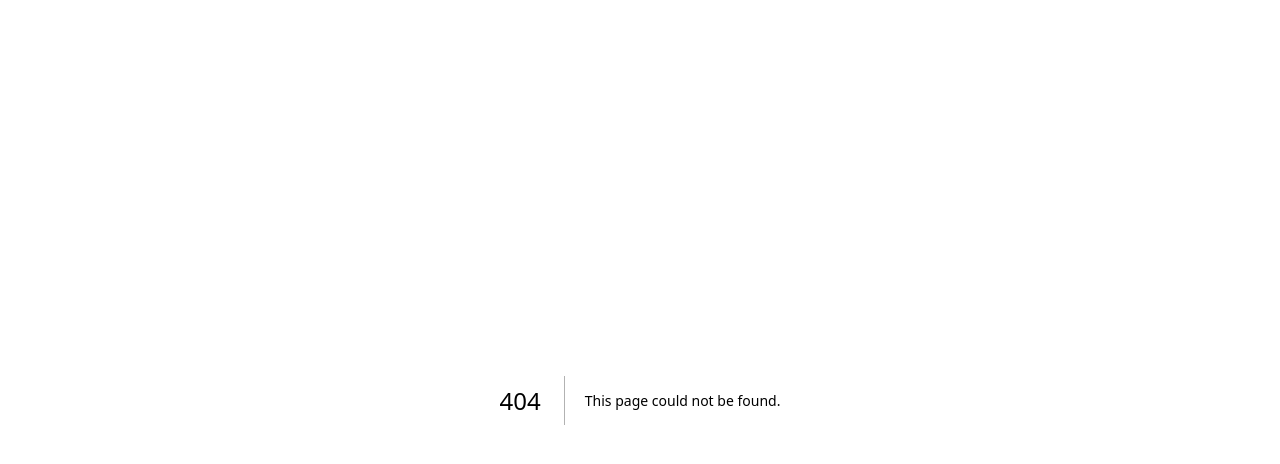
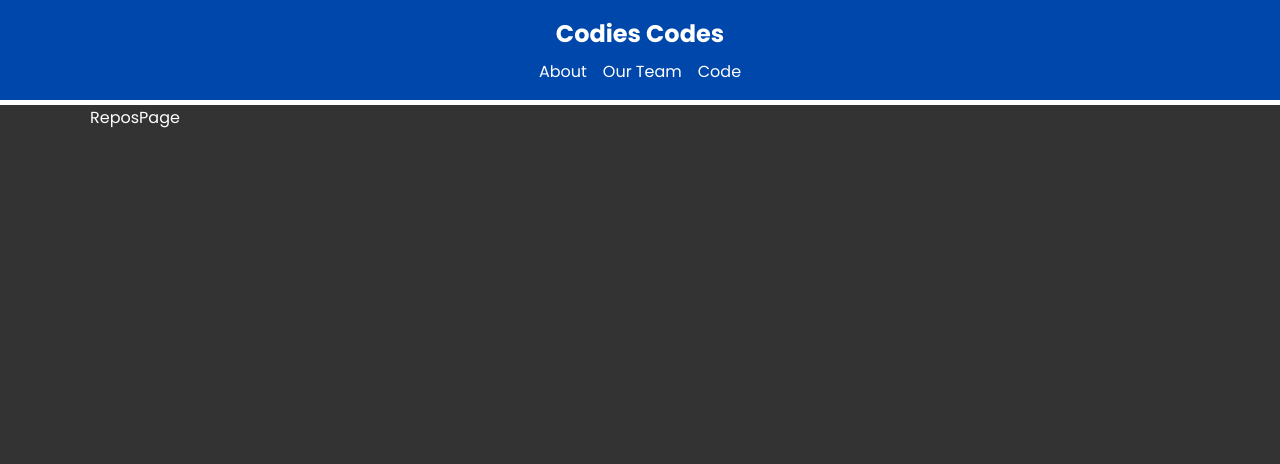
Before and after one commit to codiemaureen/nextCrashCourse, a Next.js app: page /code/repos in a window 1280 px wide. Before the commit this address had no page. Shown: the top 464 px of the page. Built offline with nearby package versions, Linux system fonts and the light colour scheme.

Commit message:
Adding Code repos link

```diff
--- /dev/null
+++ b/app/code/repos/page.jsx
@@ -0,0 +1,10 @@
+
+const ReposPage = () => {
+  return (
+    <div>
+      ReposPage
+    </div>
+  )
+}
+
+export default ReposPage
--- a/app/component/Header.jsx
+++ b/app/component/Header.jsx
@@ -2,8 +2,7 @@ import Link from "next/link"
 
 const Header = () => {
   return (
-    <div>
-     <header className="header"></header>
+     <header className="header">
       <div className="container">
        <div className="logo">
          <Link href="/">Codies Codes</Link>
@@ -11,10 +10,10 @@ const Header = () => {
        <div className="links">
         <Link href="/about">About</Link>
         <Link href="/about/team">Our Team</Link>
-        <Link href="/code/repository">Code</Link>
+        <Link href="/code/repos">Code</Link>
        </div>
       </div>
-    </div>
+     </header>
   )
 }
 
--- a/app/layout.jsx
+++ b/app/layout.jsx
@@ -1,4 +1,5 @@
 import { Poppins, Geist, Geist_Mono } from "next/font/google";
+import Header from "./component/Header";
 import "./globals.css";
 
 const geistSans = Geist({
@@ -25,7 +26,8 @@ export default function RootLayout({ children }) {
   return (
     <html lang="en">
       <body className={poppins.className}>
-        {children}
+        <Header />
+        <main className="container">{children}</main>
       </body>
     </html>
   );
```
